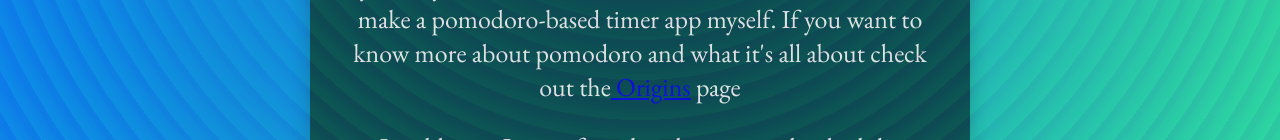
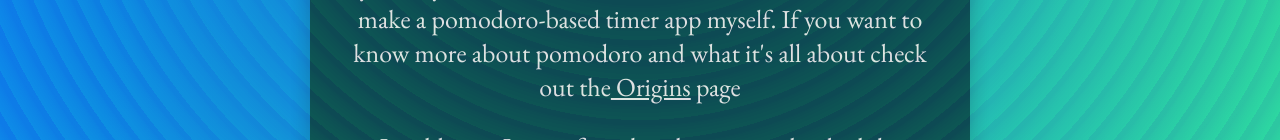
Before and after one commit to navesm/focus-fit1, a React (Create React App) app: page /about in a window 1280 px wide. Shown: the part 660-800 px from the top of the page. Built offline with nearby package versions, Linux system fonts and the light colour scheme; no server answers.

Commit message:
fixed link text color in about page

```diff
--- a/src/components/about/About.jsx
+++ b/src/components/about/About.jsx
@@ -1,4 +1,5 @@
 import { Link } from 'react-router-dom';
+import './About.styles.scss';
 
 function About () {
 	return (
--- /dev/null
+++ b/src/components/about/About.styles.scss
@@ -0,0 +1,3 @@
+.link {
+	color: whitesmoke;
+}
```
